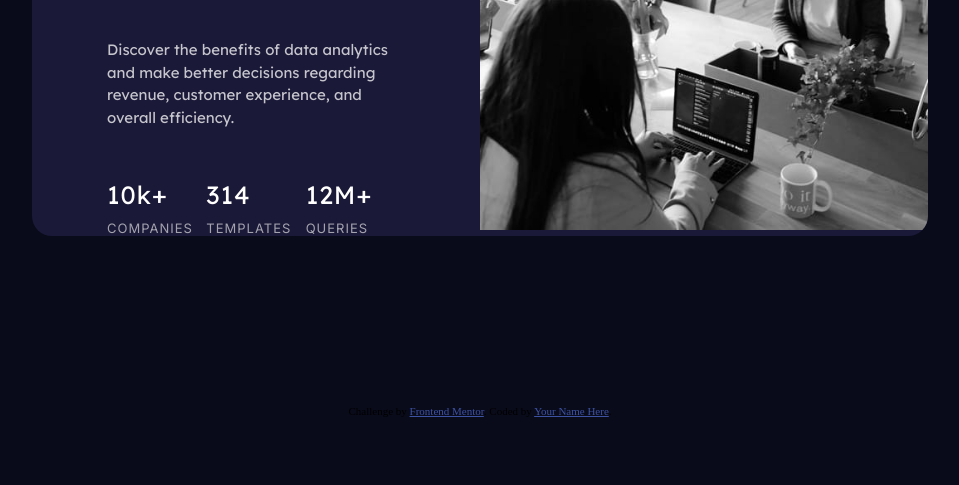
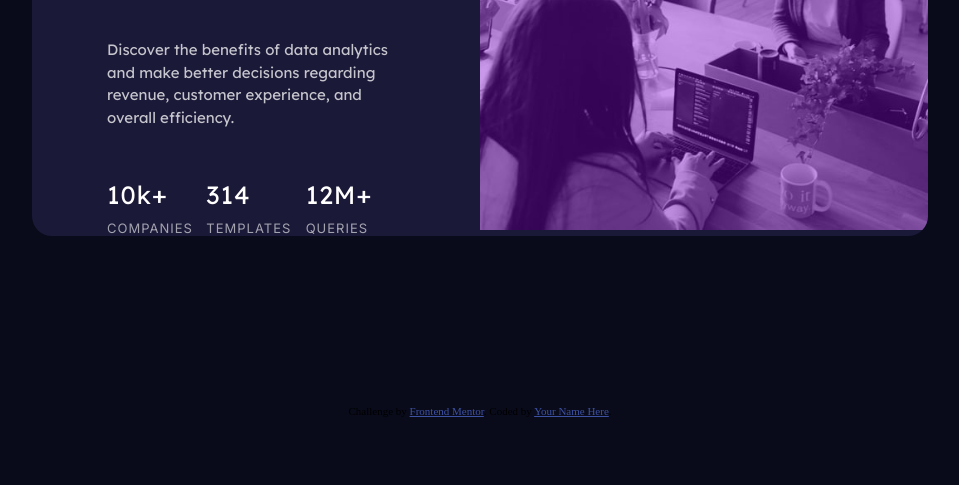
Before and after one commit to itsreallydrew/stats-preview-card-component-main, a plain HTML site: page index.html in a window 1280 px wide. Shown: the part 315-800 px from the top of the page, without its empty margins (160-1119 px from the left). Drawn offline with Linux system fonts and the light colour scheme.

Commit message:
added overlay color

```diff
--- a/css/style.css
+++ b/css/style.css
@@ -89,7 +89,12 @@ body {
   font-family: "Lexend Deca", sans-serif;
   margin-bottom: 1rem;
 }
+.card__hero {
+  background-color: #5b1c82;
+  filter: saturate(200%);
+}
 .card__hero img {
+  opacity: 0.6;
   width: 100%;
   display: block;
 }
--- a/sass/_layout.scss
+++ b/sass/_layout.scss
@@ -72,7 +72,11 @@
 	}
 
 	&__hero {
+		background-color: darken($primary-3, 30%);
+		filter: saturate(200%);
+
 		img {
+			opacity: 0.6; // set opacity so background color comes through
 			width: 100%;
 			display: block;
 		}
```
Also changed, not shown: 1 other file.
